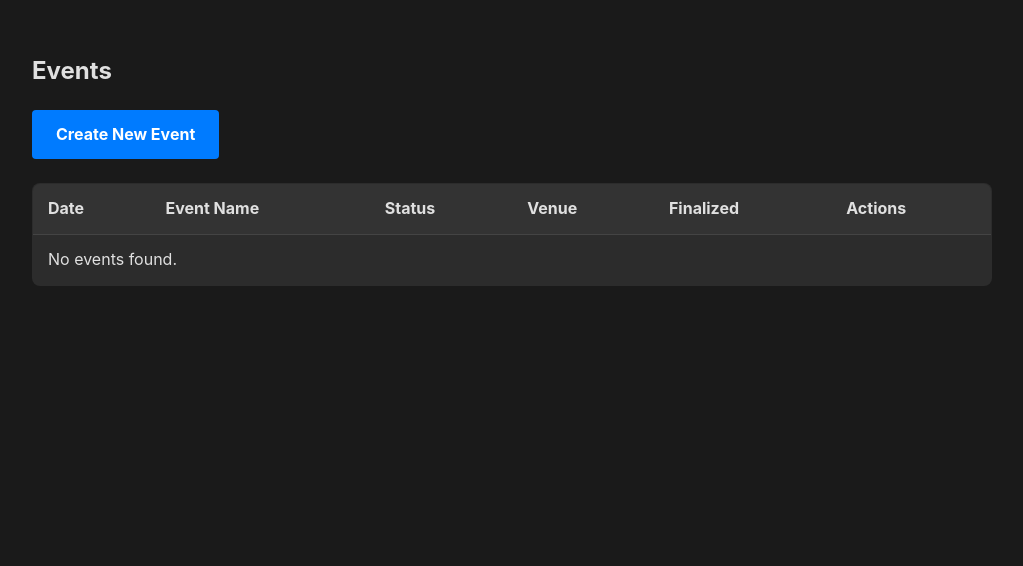
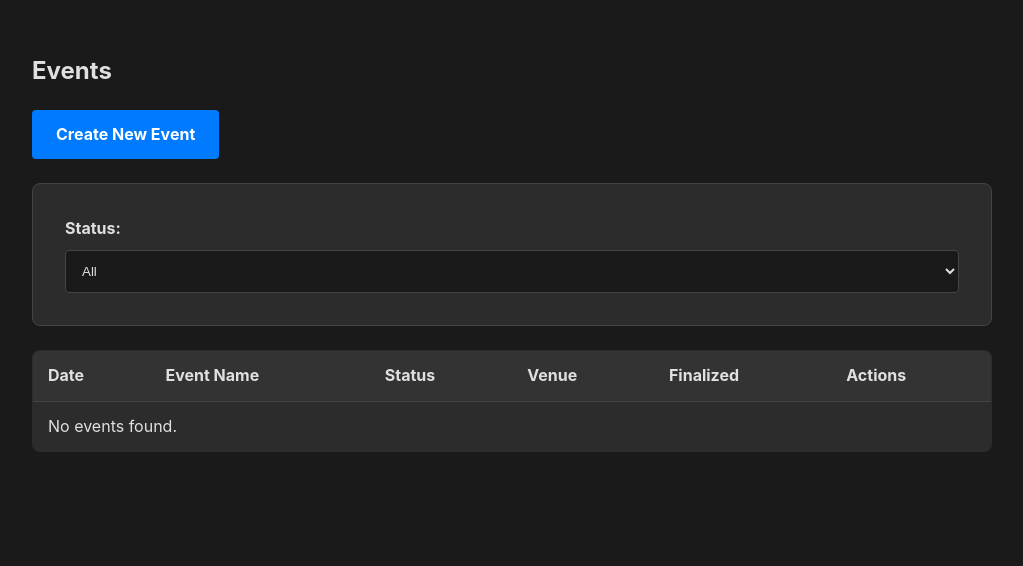
Before and after one commit to garymhartzell/slamsim, a Flask app: page /events/ in a window 1280 px wide. Shown: the part 108-674 px from the top of the page, without its empty margins (128-1151 px from the left). Run offline with Flask 3, Linux system fonts and the light colour scheme.

Commit message:
Added list filters for Events, Wrestlers, and Tagteams in Booker Mode.

```diff
--- a/routes/events.py
+++ b/routes/events.py
@@ -22,8 +22,19 @@
 
 @events_bp.route('/')
 def list_events():
-    events = sorted(load_events(), key=lambda e: e.get('Date', '0000-00-00'), reverse=True)
-    return render_template('booker/events/list.html', events=events)
+    selected_status = request.args.get('status', 'All')
+    all_events = sorted(load_events(), key=lambda e: e.get('Date', '0000-00-00'), reverse=True)
+
+    if selected_status != 'All':
+        events_list = [e for e in all_events if e.get('Status') == selected_status]
+    else:
+        events_list = all_events
+
+    status_options_for_filter = ['All'] + STATUS_OPTIONS
+    return render_template('booker/events/list.html',
+                           events=events_list,
+                           status_options=status_options_for_filter,
+                           selected_status=selected_status)
 
 @events_bp.route('/create', methods=['GET', 'POST'])
 def create_event():
--- a/routes/tagteams.py
+++ b/routes/tagteams.py
@@ -54,11 +54,23 @@
 @tagteams_bp.route('/')
 def list_tagteams():
     """Displays a list of all tag-teams, sorted alphabetically, with deletable check."""
-    tagteams_list = sorted(load_tagteams(), key=lambda t: _sort_key_ignore_the(t.get('Name', '')))
+    selected_status = request.args.get('status', 'All')
+    all_tagteams = sorted(load_tagteams(), key=lambda t: _sort_key_ignore_the(t.get('Name', '')))
+
+    if selected_status != 'All':
+        tagteams_list = [t for t in all_tagteams if t.get('Status') == selected_status]
+    else:
+        tagteams_list = all_tagteams
+
     for team in tagteams_list:
         team['DivisionName'] = divisions.get_division_name_by_id(team.get('Division', ''))
         team['is_deletable'] = is_tagteam_deletable(team)
-    return render_template('booker/tagteams/list.html', tagteams=tagteams_list)
+
+    status_options_for_filter = ['All'] + STATUS_OPTIONS
+    return render_template('booker/tagteams/list.html',
+                           tagteams=tagteams_list,
+                           status_options=status_options_for_filter,
+                           selected_status=selected_status)
 
 @tagteams_bp.route('/create', methods=['GET', 'POST'])
 def create_tagteam():
--- a/routes/wrestlers.py
+++ b/routes/wrestlers.py
@@ -28,11 +28,23 @@
 
 @wrestlers_bp.route('/')
 def list_wrestlers():
-    wrestlers_list = sorted(load_wrestlers(), key=lambda w: w.get('Name', ''))
+    selected_status = request.args.get('status', 'All')
+    all_wrestlers = sorted(load_wrestlers(), key=lambda w: w.get('Name', ''))
+
+    if selected_status != 'All':
+        wrestlers_list = [w for w in all_wrestlers if w.get('Status') == selected_status]
+    else:
+        wrestlers_list = all_wrestlers
+
     for wrestler in wrestlers_list:
         wrestler['DivisionName'] = divisions.get_division_name_by_id(wrestler.get('Division', ''))
         wrestler['is_deletable'] = is_wrestler_deletable(wrestler)
-    return render_template('booker/wrestlers/list.html', wrestlers=wrestlers_list)
+
+    status_options_for_filter = ['All'] + STATUS_OPTIONS
+    return render_template('booker/wrestlers/list.html',
+                           wrestlers=wrestlers_list,
+                           status_options=status_options_for_filter,
+                           selected_status=selected_status)
 
 @wrestlers_bp.route('/create', methods=['GET', 'POST'])
 def create_wrestler():
--- a/templates/booker/events/list.html
+++ b/templates/booker/events/list.html
@@ -8,6 +8,19 @@
     <div class="action-buttons">
         <a href="{{ url_for('events.create_event') }}" class="btn btn-primary">Create New Event</a>
     </div>
+</div>
+
+<div class="filter-bar">
+    <form action="{{ url_for('events.list_events') }}" method="get" class="form-inline">
+        <label for="status-filter">Status:</label>
+        <select name="status" id="status-filter" onchange="this.form.submit()">
+            {% for status_option in status_options %}
+            <option value="{{ status_option }}" {% if status_option == selected_status %}selected{% endif %}>
+                {{ status_option }}
+            </option>
+            {% endfor %}
+        </select>
+    </form>
 </div>
 
 <div class="table-container">
```
Also changed, not shown: templates/booker/tagteams/list.html (+13 -0 lines), templates/booker/wrestlers/list.html (+13 -0 lines).
